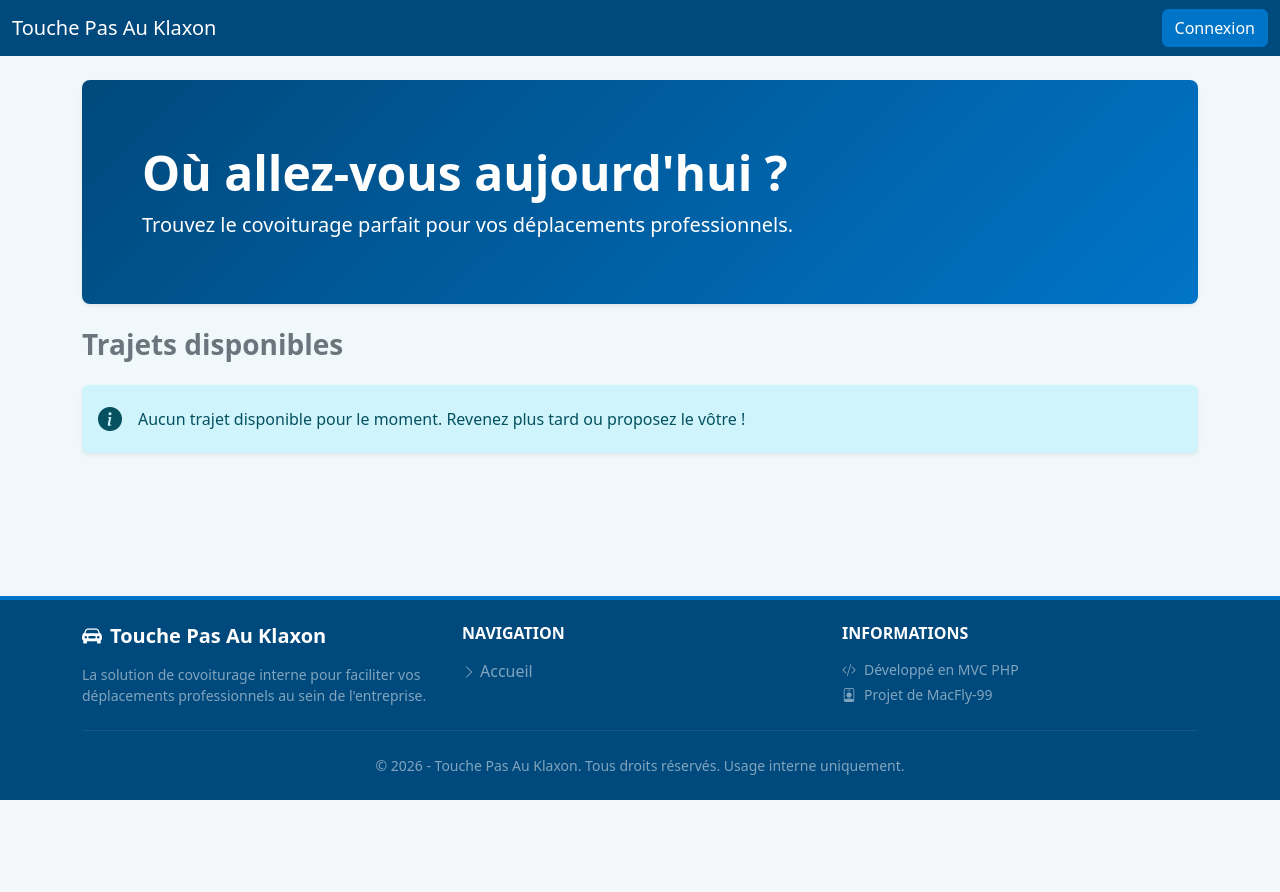
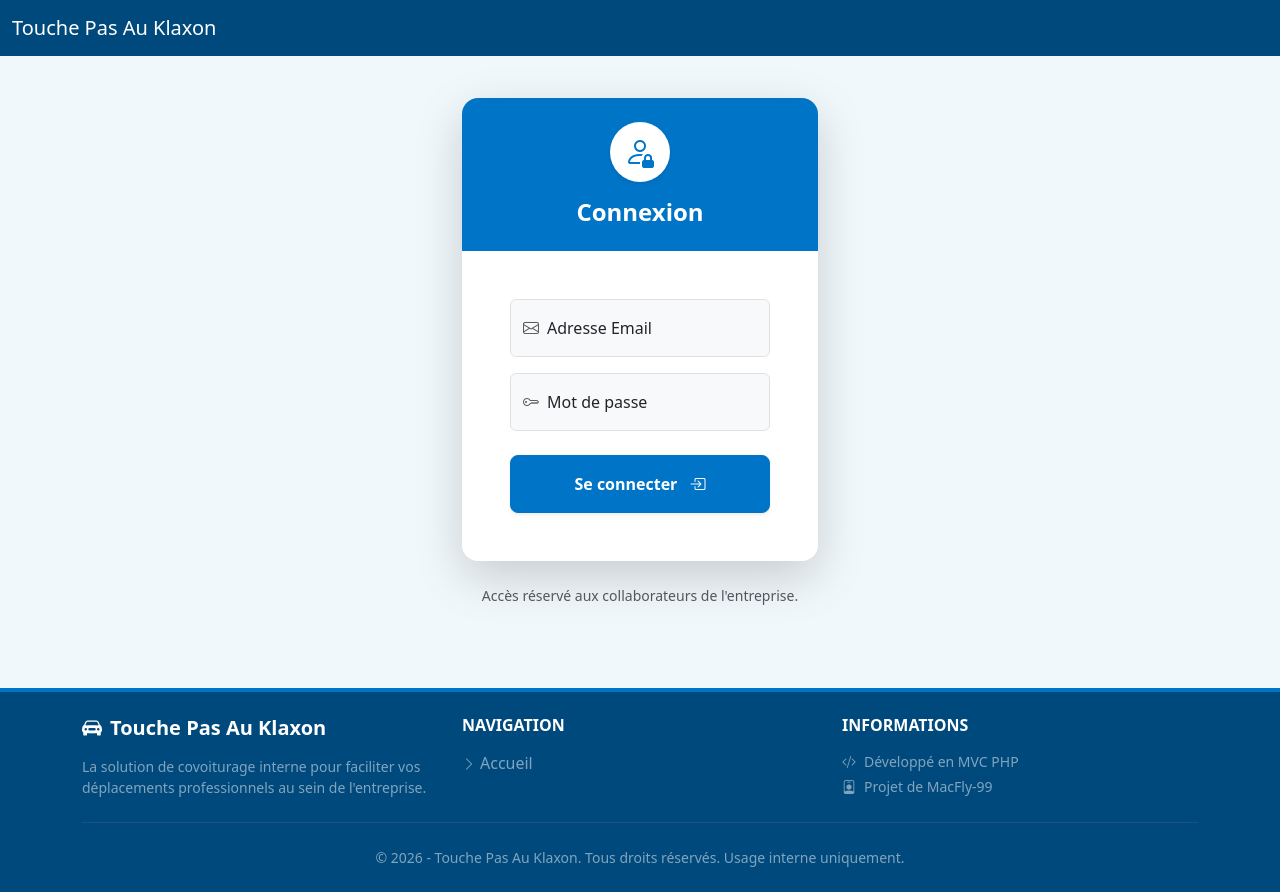
Before and after one commit to MacFly-99/Touche_Pas_Au_Klaxon, a PHP site: page /covoiturage/ in a window 1280 px wide. Before the commit the page ends 800 px from the top, so only its background shows below. Run offline with PHP 8.4, Linux system fonts and the light colour scheme; data comes from the database, SQL or seed files in the repository.

Commit message:
Update the login page

```diff
--- a/app/Controllers/HomeController.php
+++ b/app/Controllers/HomeController.php
@@ -8,10 +8,17 @@ class HomeController extends Controller
 {
     public function index()
     {
+        // 1. Si l'utilisateur n'est pas connecté, on affiche le formulaire de connexion
+        if (!isset($_SESSION['user'])) {
+            $this->render('auth/login');
+            return;
+        }
+
+        // 2. S'il est connecté, on affiche les trajets
         $tripModel = new Trip();
         $trips = $tripModel->findAllAvailable();
+
         $this->render('home/index', ['trips' => $trips]);
     }
 }
-
 ?>
--- a/app/Views/auth/login.php
+++ b/app/Views/auth/login.php
@@ -1,27 +1,55 @@
-<div class="row justify-content-center">
+<div class="row justify-content-center align-items-center" style="min-height: 70vh;">
     <div class="col-md-6 col-lg-4">
-        <div class="card shadow">
-            <div class="card-header bg-primary text-white">
-                <h4 class="mb-0">Connexion</h4>
+
+        <!-- Carte de connexion avec ombre portée -->
+        <div class="card shadow-lg border-0 rounded-4">
+
+            <!-- En-tête de la carte -->
+            <div class="card-header bg-primary text-white text-center py-4 rounded-top-4 border-0">
+                <div class="bg-white rounded-circle d-inline-flex align-items-center justify-content-center mb-3 shadow-sm" style="width: 60px; height: 60px;">
+                    <i class="bi bi-person-lock fs-2 text-primary"></i>
+                </div>
+                <h4 class="mb-0 fw-bold">Connexion</h4>
             </div>
-            <div class="card-body">
+
+            <div class="card-body p-4 p-md-5">
+
+                <!-- Message d'erreur -->
                 <?php if (isset($error)): ?>
-                    <div class="alert alert-danger"><?= htmlspecialchars($error) ?></div>
+                    <div class="alert alert-danger d-flex align-items-center border-0 shadow-sm" role="alert">
+                        <i class="bi bi-exclamation-triangle-fill me-2 fs-5"></i>
+                        <div><?= htmlspecialchars($error) ?></div>
+                    </div>
                 <?php endif; ?>
 
                 <form method="POST" action="<?= BASE_URL ?>/auth/login">
-                <input type="hidden" name="csrf_token" value="<?= htmlspecialchars($_SESSION['csrf_token'] ?? '') ?>">
-                <div class="mb-3">
-                        <label for="email" class="form-label">Email</label>
-                        <input type="email" class="form-control" id="email" name="email" required>
+                    <input type="hidden" name="csrf_token" value="<?= htmlspecialchars($_SESSION['csrf_token'] ?? '') ?>">
+
+                    <!-- Champ Email avec icône -->
+                    <div class="form-floating mb-3">
+                        <input type="email" class="form-control bg-light" id="email" name="email" placeholder="nom@exemple.com" required>
+                        <label for="email"><i class="bi bi-envelope me-2 text-muted"></i>Adresse Email</label>
                     </div>
-                    <div class="mb-3">
-                        <label for="password" class="form-label">Mot de passe</label>
-                        <input type="password" class="form-control" id="password" name="password" required>
+
+                    <!-- Champ Mot de passe avec icône -->
+                    <div class="form-floating mb-4">
+                        <input type="password" class="form-control bg-light" id="password" name="password" placeholder="Mot de passe" required>
+                        <label for="password"><i class="bi bi-key me-2 text-muted"></i>Mot de passe</label>
                     </div>
-                    <button type="submit" class="btn btn-primary w-100">Se connecter</button>
+
+                    <!-- Bouton de connexion -->
+                    <button type="submit" class="btn btn-primary w-100 py-3 fw-bold rounded-3 shadow-sm">
+                        Se connecter <i class="bi bi-box-arrow-in-right ms-2"></i>
+                    </button>
                 </form>
+
             </div>
         </div>
+
+        <!-- Petit texte sous la carte -->
+        <p class="text-center text-muted mt-4 small">
+            Accès réservé aux collaborateurs de l'entreprise.
+        </p>
+
     </div>
 </div>
--- a/app/Views/layout/header.php
+++ b/app/Views/layout/header.php
@@ -59,30 +59,40 @@
     </style>
 </head>
 <body>
-<nav class="navbar navbar-expand-lg navbar-dark" style="background-color: #00497c;">
+    <nav class="navbar navbar-expand-lg navbar-dark" style="background-color: #00497c;">
     <div class="container-fluid">
         <a class="navbar-brand" href="<?= BASE_URL ?>/">Touche Pas Au Klaxon</a>
+
         <div class="d-flex align-items-center">
             <?php if (isset($_SESSION['user'])): ?>
+
                 <?php if ($_SESSION['user']['is_admin'] == 1): ?>
+                    <!-- Menu Admin -->
                     <ul class="navbar-nav me-3">
                         <li class="nav-item"><a class="nav-link" href="<?= BASE_URL ?>/admin/users">Utilisateurs</a></li>
                         <li class="nav-item"><a class="nav-link" href="<?= BASE_URL ?>/admin/agencies">Agences</a></li>
                         <li class="nav-item"><a class="nav-link" href="<?= BASE_URL ?>/admin/trips">Trajets</a></li>
                     </ul>
                     <span class="navbar-text text-light me-3">
-                        Bonjour <?= htmlspecialchars($_SESSION['user']['first_name'] . ' ' . $_SESSION['user']['last_name']) ?>
+                        <i class="bi bi-shield-lock me-1"></i> Admin: <?= htmlspecialchars($_SESSION['user']['first_name']) ?>
                     </span>
                 <?php else: ?>
-                    <a href="<?= BASE_URL ?>/trip/create" class="btn btn-outline-light me-2">Proposer un trajet</a>
+                    <!-- Menu Utilisateur -->
+                    <a href="<?= BASE_URL ?>/trip/create" class="btn btn-outline-light btn-sm me-3">
+                        <i class="bi bi-plus-circle me-1"></i> Proposer un trajet
+                    </a>
                     <span class="navbar-text text-light me-3">
-                        <?= htmlspecialchars($_SESSION['user']['first_name'] . ' ' . $_SESSION['user']['last_name']) ?>
+                        <i class="bi bi-person-circle me-1"></i> <?= htmlspecialchars($_SESSION['user']['first_name'] . ' ' . $_SESSION['user']['last_name']) ?>
                     </span>
                 <?php endif; ?>
-                <a href="<?= BASE_URL ?>/auth/logout" class="btn btn-danger">Déconnexion</a>
-            <?php else: ?>
-                <a href="<?= BASE_URL ?>/auth/login" class="btn btn-primary">Connexion</a>
+
+                <!-- Bouton Déconnexion (pour tout le monde) -->
+                <a href="<?= BASE_URL ?>/auth/logout" class="btn btn-danger">
+                    <i class="bi bi-box-arrow-right me-1"></i> Déconnexion
+                </a>
+
             <?php endif; ?>
+            <!-- Note : on ne met rien pour les visiteurs, car ils sont sur la page de login -->
         </div>
     </div>
 </nav>
```
